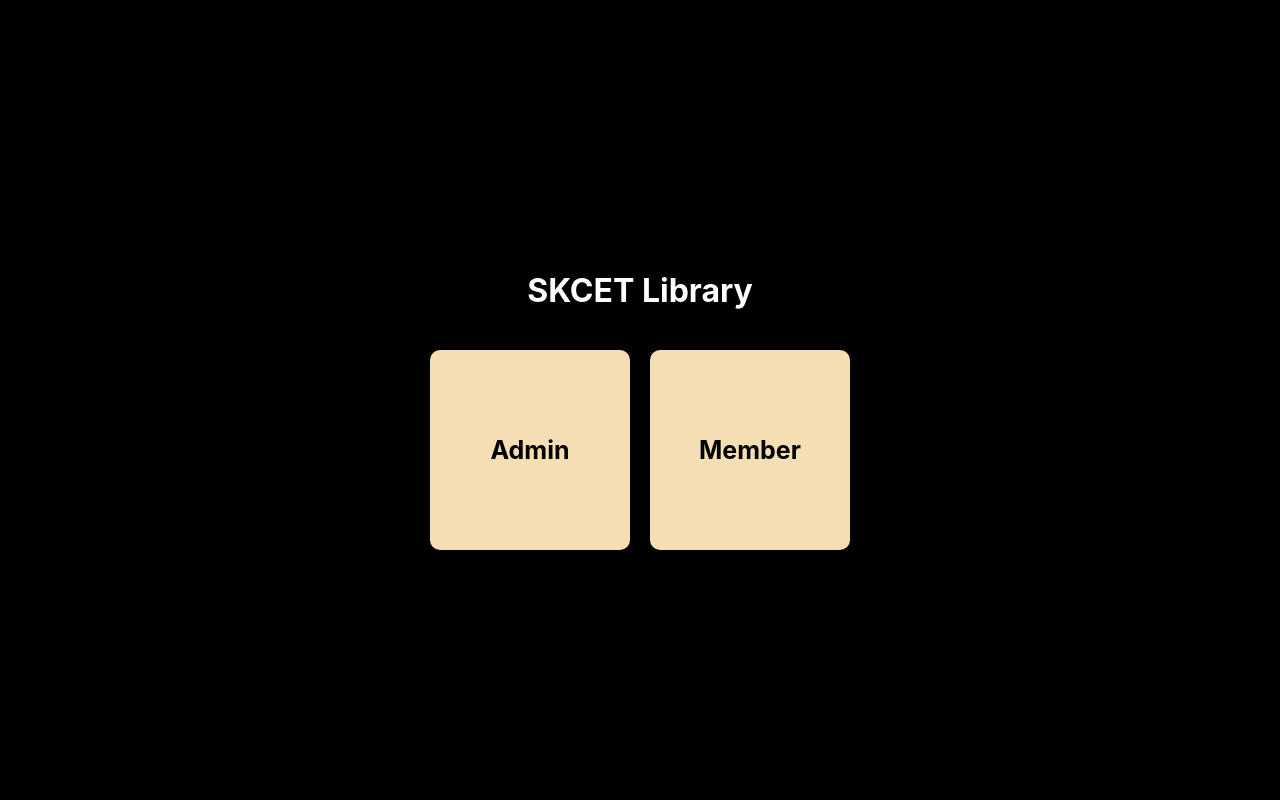
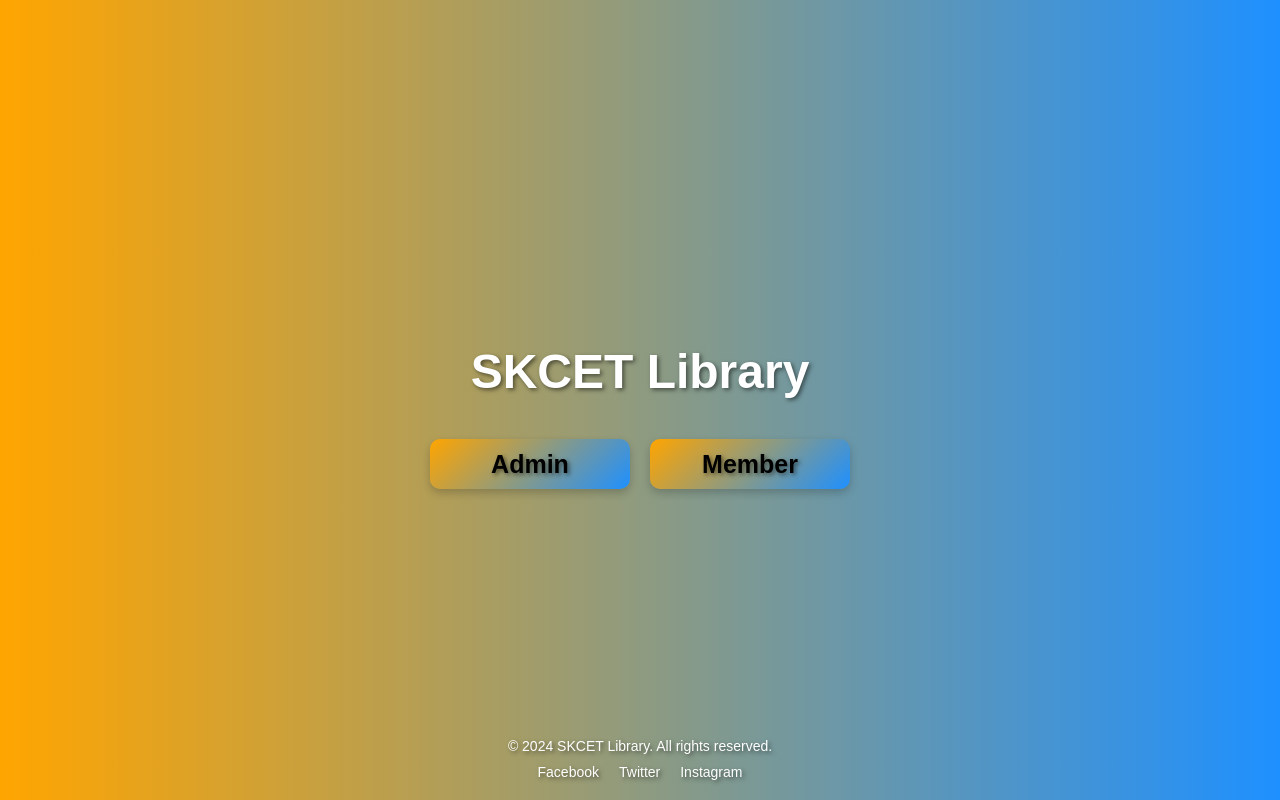
Before and after one commit to PRANAV-SKCET/Library-Management, a React (Create React App) app in the folder library-management-react/: page / in a window 1280 px wide. Built offline with nearby package versions, Linux system fonts and the light colour scheme.

Commit message:
J Mohamed Fazil

```diff
--- a/library-management-react/src/components/OpeningPage.js
+++ b/library-management-react/src/components/OpeningPage.js
@@ -3,12 +3,20 @@
 
 export default function OpeningPage(){
     return(
-        <div className='opening'>
-            <h1>SKCET Library</h1>
-            <div className='links'>
-                <Link to="/admin" className='link'>Admin</Link>
-                <Link to="/searchBooks" className='link'>Member</Link>
+        <div className='OpeningPage-container'>
+            <h1 className='OpeningPage-title'>SKCET Library</h1>
+            <div className='OpeningPage-links'>
+                <Link to="/admin" className='OpeningPage-link'>Admin</Link>
+                <Link to="/searchBooks" className='OpeningPage-link'>Member</Link>
             </div>
+            <footer className='OpeningPage-footer'>
+                <p>© 2024 SKCET Library. All rights reserved.</p>
+                <div className='OpeningPage-social-links'>
+                    <a href='#' className='OpeningPage-social-link'>Facebook</a>
+                    <a href='#' className='OpeningPage-social-link'>Twitter</a>
+                    <a href='#' className='OpeningPage-social-link'>Instagram</a>
+                </div>
+            </footer>
         </div>
     );
 }
--- a/library-management-react/src/cssfolder/OpeningPage.css
+++ b/library-management-react/src/cssfolder/OpeningPage.css
@@ -1,25 +1,40 @@
-.opening {
+body {
+    margin: 0;
+    font-family: Arial, sans-serif;
+}
+
+.OpeningPage-container {
     width: 100%;
     height: 100vh;
-    background-color: rgb(0, 0, 0);
+    background: linear-gradient(to right, #FFA500, #1E90FF); /* Orange to Blue gradient */
+    background-size: cover;
+    background-position: center;
     display: flex;
     flex-direction: column;
     align-items: center;
     justify-content: center;
+    color: white;
+    text-shadow: 2px 2px 4px rgba(0, 0, 0, 0.5);
 }
 
-.links {
+.OpeningPage-title {
+    text-align: center;
+    margin-bottom: 20px;
+    font-size: 48px;
+    color: #fff;
+}
+
+.OpeningPage-links {
     display: flex;
     gap: 20px;
     margin-top: 20px;
 }
 
-.link {
+.OpeningPage-link {
     text-decoration: none;
     width: 200px;
-    height: 200px;
-    background-color: wheat;
-    margin: auto;
+    height: 50px;
+    background: linear-gradient(135deg, #FFA500, #1E90FF); /* Orange to Blue gradient */
     text-align: center;
     display: flex;
     align-items: center;
@@ -30,15 +45,39 @@
     color: black;
     font-size: 25px;
     font-weight: 700;
+    box-shadow: 0 4px 8px rgba(0, 0, 0, 0.2);
 }
 
-.link:hover {
-    background-color: rgba(255, 255, 255, 0.8);
+.OpeningPage-link:hover {
+    background: linear-gradient(135deg, #1E90FF, #FFA500); /* Inverted gradient on hover */
     transform: scale(1.1);
+    box-shadow: 0 8px 16px rgba(0, 0, 0, 0.2);
 }
 
-h1 {
+.OpeningPage-footer {
+    position: absolute;
+    bottom: 20px;
+    width: 100%;
     text-align: center;
-    margin-bottom: 20px;
-    color: white;
+    color: #fff;
+    font-size: 14px;
 }
+
+.OpeningPage-footer p {
+    margin: 0;
+}
+
+.OpeningPage-social-links {
+    margin-top: 10px;
+}
+
+.OpeningPage-social-link {
+    margin: 0 10px;
+    text-decoration: none;
+    color: #fff;
+    transition: color 0.3s ease;
+}
+
+.OpeningPage-social-link:hover {
+    color: #ddd;
+}
```
